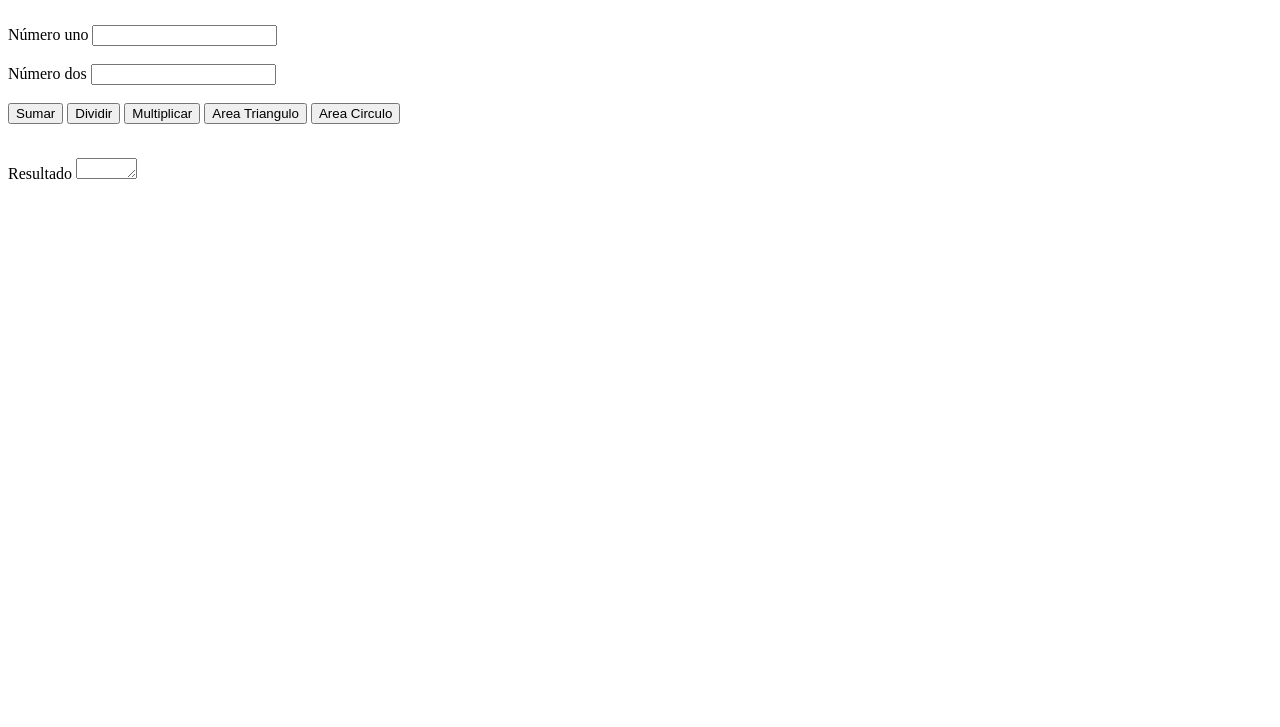
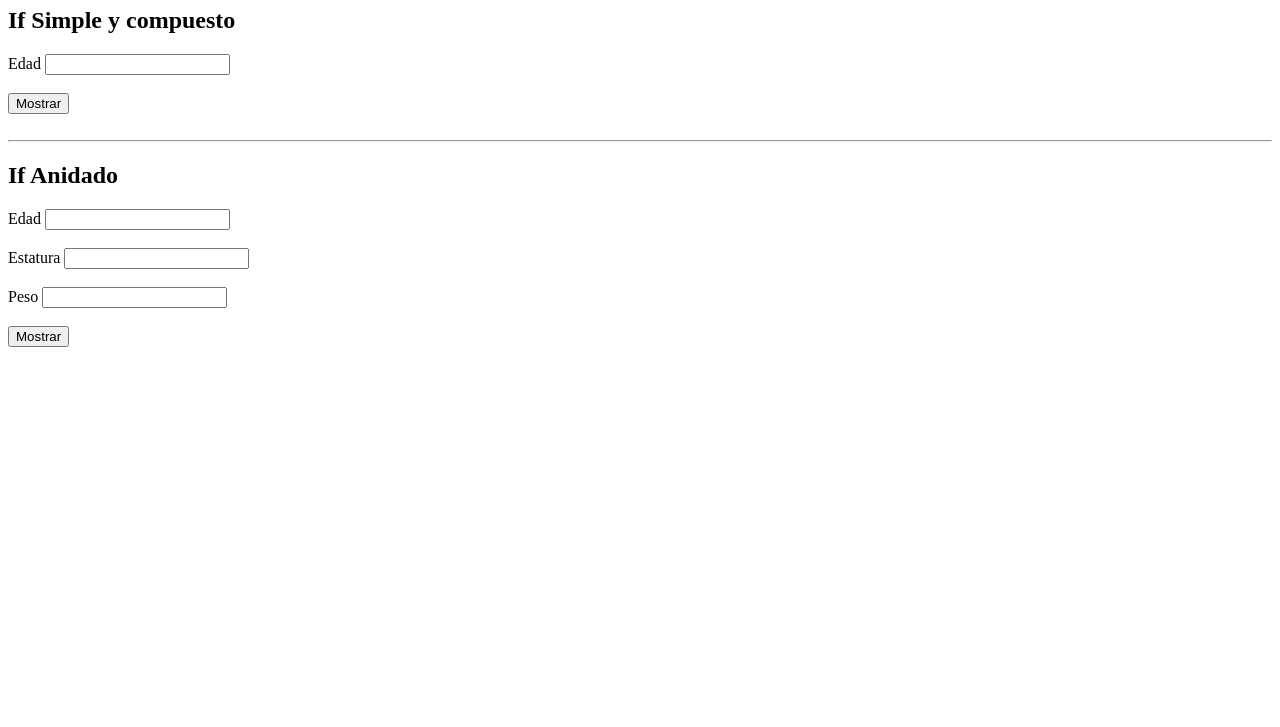
Before and after one commit to sza95/examplejs, a plain HTML site: page exampleOne/index.html in a window 1280 px wide. Shown: the part 73-800 px from the top of the page. Drawn offline with Linux system fonts and the light colour scheme.

Commit message:
added eDecision file

```diff
--- a/exampleOne/index.html
+++ b/exampleOne/index.html
@@ -5,11 +5,11 @@
     <meta charset="UTF-8">
     <meta name="viewport" content="width=device-width, initial-scale=1.0">
     <title>Operaciones Aritmeticas</title>
-    <script src="js/operArit.js"> </script>
+    <script src="js/eDecision.js"> </script>
 </head>
 
 <body>
-    <h1>Formulario Operaciones Aritmeticas</h1>
+    <!-- <h1>Formulario Operaciones Aritmeticas</h1>
     <br>
     <form>
         <label for="nUno">Número uno</label>
@@ -27,7 +27,34 @@
         <p>Resultado
             <textarea id="resulOperacion" cols="5" rows="1"></textarea>
         </p>
-    </form>
+    </form> -->
+
+    <h1>Ejemplos estructuras decisión</h1>
+    <section>
+        <h2>If Simple y compuesto</h2>
+        <form>
+            <label for="edad">Edad</label>
+            <input type="text" name="edad" id="edad">
+            <br><br>
+            <button type="button" onclick="mostrarMensaje()">Mostrar</button>
+        </form>
+    </section>
+    <br><hr>
+    <section>
+        <h2>If Anidado</h2>
+        <form>
+            <label for="edadP">Edad</label>
+            <input type="text" name="edadP" id="edadP">
+            <br><br>
+            <label for="estaturaP">Estatura</label>
+            <input type="text" name="estaturaP" id="estaturaP">
+            <br><br>
+            <label for="pesoP">Peso</label>
+            <input type="text" name="pesoP" id="pesoP">
+            <br><br>
+            <button type="button" onclick="mostrarMensajeDos()">Mostrar</button>
+        </form>
+    </section>
 </body>
 
 </html>
--- /dev/null
+++ b/exampleOne/js/eDecision.js
@@ -0,0 +1,59 @@
+function mostrarMensaje() {
+    let edad = parseInt(document.getElementById('edad').value);
+
+    //if (edad >= 18) {
+    //    mensaje = "Eres mayor de edad"
+    //} else {
+    //    mensaje = "Eres menor de edad"
+    //}
+
+    //If con operador terniario
+    let mensaje = (edad >= 18) ? "Eres mayor de edad" : "Eres menor de edad"
+
+    alert(mensaje);
+    //document.write(mensaje)
+}
+
+function mostrarMensajeDos() {
+    let edadP = parseInt(document.getElementById('edadP').value);
+    let estaturaP = parseFloat(document.getElementById('estaturaP').value);
+    let pesoP = parseInt(document.getElementById('pesoP').value);
+
+    const parametroEdad = 80
+    const parametroEstatura = 1.40
+    const parametroPeso = 70
+    let mensajeDecision = ""
+
+
+    // if (edadP <= parametroEdad) {
+    //     if (estaturaP >= parametroEstatura) {
+    //         if (pesoP == parametroPeso) {
+    //             mensajeDecision = "Apto para realizar el deporte"
+    //         } else {
+    //             mensajeDecision = "No es apto. Peso no válido"
+    //         }
+    //     } else {
+    //         mensajeDecision = "No es apto. Altura no válida"
+    //     }
+    // } else {
+    //     mensajeDecision = "No es apto. Edad no válida"
+    // }
+
+    //If con operador lógico AND(&&)
+
+    if (edadP <= parametroEdad && estaturaP >= parametroEstatura && pesoP == parametroPeso) {
+        mensajeDecision = "Apto para realizar el deporte"
+    } else {
+        mensajeDecision = "No apto para realizar el deporte"
+    }
+
+    //If con operador lógico OR(||)
+
+    if (edadP <= parametroEdad || estaturaP >= parametroEstatura || pesoP == parametroPeso) {
+        mensajeDecision = "Apto para realizar el deporte"
+    } else {
+        mensajeDecision = "No apto para realizar el deporte"
+    }
+
+    alert(mensajeDecision)
+}
```
